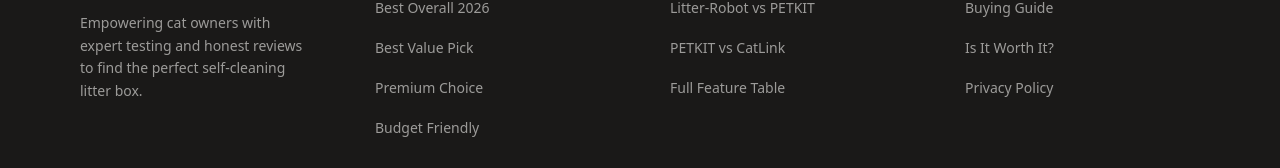
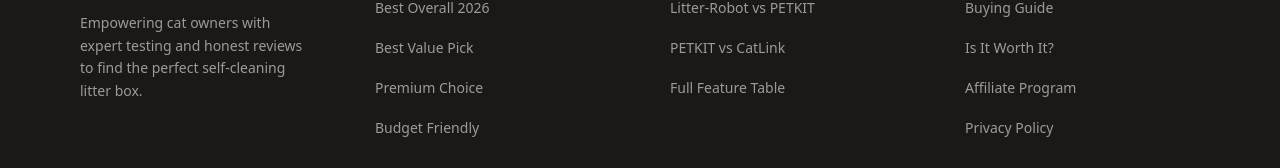
Before and after one commit to jasonyy2018/auto-litter-box-affiliate, a Next.js app: page /best in a window 1280 px wide. Shown: the part 4797-4965 px from the top of the page. Built offline with nearby package versions, Linux system fonts and the light colour scheme; no server answers.

Commit message:
feat: implement site footer component and admin affiliate management dashboard

```diff
--- a/app/admin/affiliate/page.tsx
+++ b/app/admin/affiliate/page.tsx
@@ -18,7 +18,7 @@
     const [successMsg, setSuccessMsg] = useState('');
 
     function getToken() {
-        return localStorage.getItem('admin_password') || '';
+        return sessionStorage.getItem('admin-auth') || '';
     }
 
     const fetchData = async () => {
--- a/components/Footer.tsx
+++ b/components/Footer.tsx
@@ -18,6 +18,7 @@
         'Resources': [
             { label: 'Buying Guide', href: '/guides/how-to-choose' },
             { label: 'Is It Worth It?', href: '/blog/is-automatic-litter-box-worth-it' },
+            { label: 'Affiliate Program', href: '/shop/affiliate/dashboard' },
             { label: 'Privacy Policy', href: '/privacy' },
         ],
     };
```
